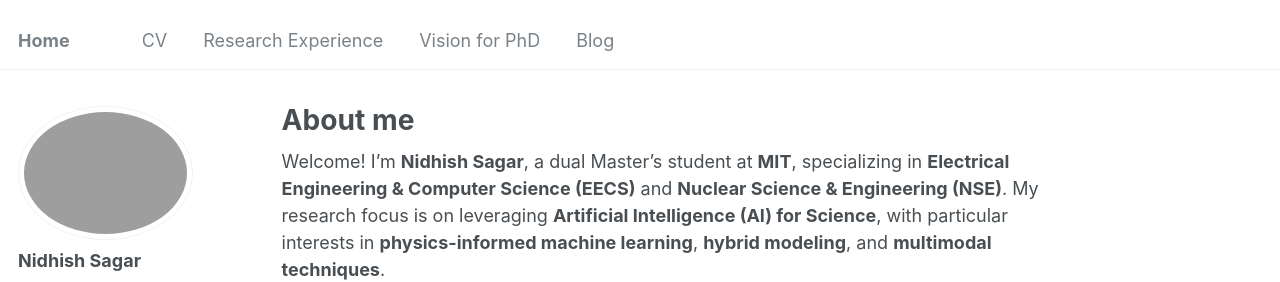
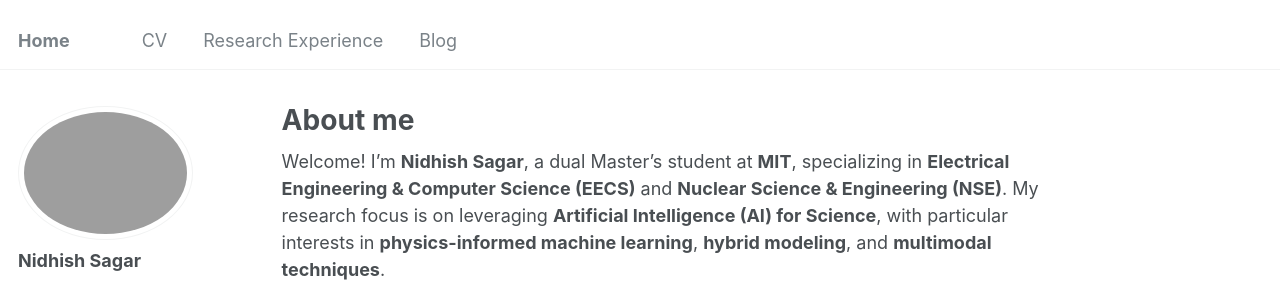
Before and after one commit to sagarnidhish/sagarnidhish.github.io, a Jekyll site: the page built from _pages/about.md, in a window 1280 px wide. Shown: the top 282 px of the page. Built offline with Jekyll 4.4.1, drawn with Linux system fonts in a browser that asks for light colours; some web fonts are replaced.

Commit message:
Update navigation.yml

```diff
--- a/_data/navigation.yml
+++ b/_data/navigation.yml
@@ -11,8 +11,5 @@ main:
   - title: "Research Experience"
     url: /research_experience/
 
-  - title: "Vision for PhD"
-    url: /vision/
-
   - title: "Blog"
     url: /blog/
```
